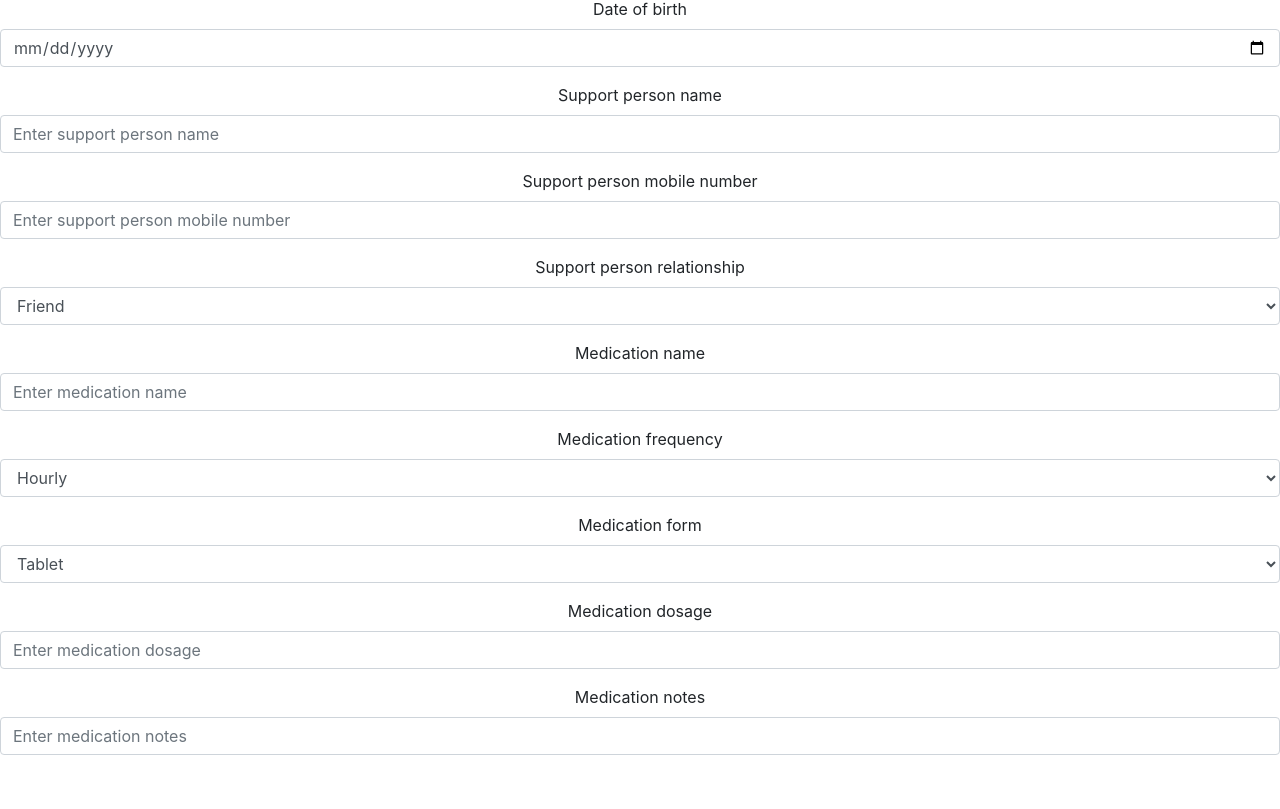
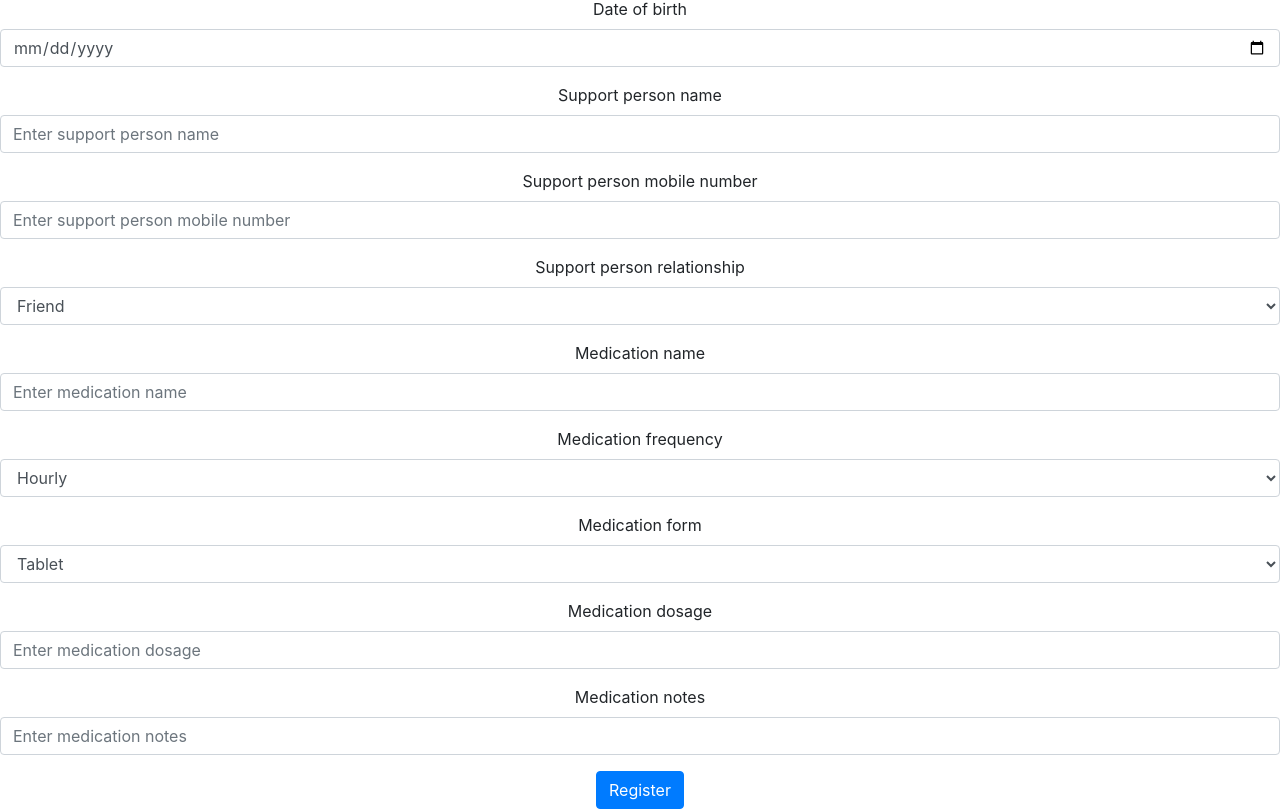
Before and after one commit to nina-rafieifar/ClockWorkHac2019, a React (Create React App) app in the folder OutReach/outreach.ui/: page / in a window 1280 px wide. Shown: the part 581-1390 px from the top of the page. Before the commit the page ends 1352 px from the top, so only its background shows below. Built offline with nearby package versions, Linux system fonts and the light colour scheme.

Commit message:
Add register button

```diff
--- a/OutReach/outreach.ui/src/components/registration.tsx
+++ b/OutReach/outreach.ui/src/components/registration.tsx
@@ -47,7 +47,7 @@ export class Registration extends React.Component<IRegistrationProps, IRegistrat
     this.handleMedicationFrequencyChange = this.handleMedicationFrequencyChange.bind(this);
     this.handleMedicationFormChange = this.handleMedicationFormChange.bind(this);
     this.handleMedicationDosageChange = this.handleMedicationDosageChange.bind(this);
-    this.handleMedicationNotesChange = this.handleMedicationNotesChange.bind(this);
+    this.register = this.register.bind(this);
   }
 
   protected handleForenameChange({ target }: any) {
@@ -121,6 +121,18 @@ export class Registration extends React.Component<IRegistrationProps, IRegistrat
       medicationNotes: target.value
     });
   };
+
+  protected register() {
+    let url = process.env.REACT_APP_API_URL as string;
+    fetch(url + "/api/register", {
+      method: "POST",
+      headers: {
+        Accept: "application/json",
+        "Content-Type": "application/json"
+      },
+      body: JSON.stringify(this.state)
+    });
+  }
 
   /**
    * Render the registration component
@@ -234,6 +246,7 @@ export class Registration extends React.Component<IRegistrationProps, IRegistrat
               onChange={this.handleMedicationNotesChange}
             />
           </Form.Group>
+          <Button onClick={this.register}>Register</Button>
         </Form>
       </div>
     );
```
Also changed, not shown: 1 other file (tests, documents, lock files or other folders).
